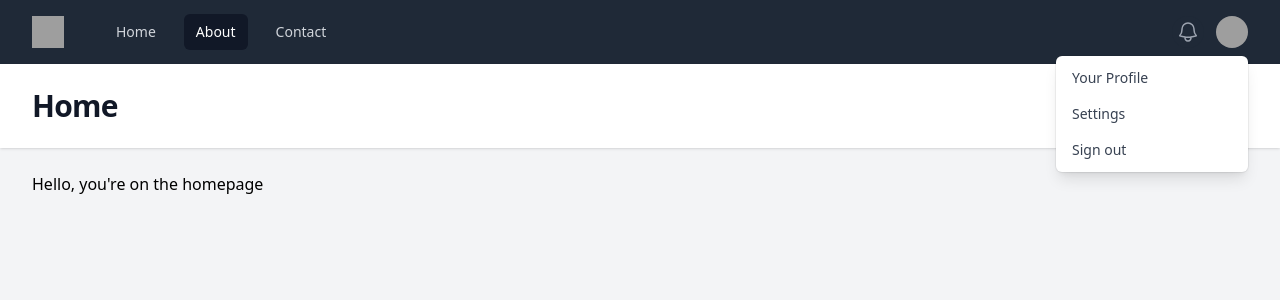
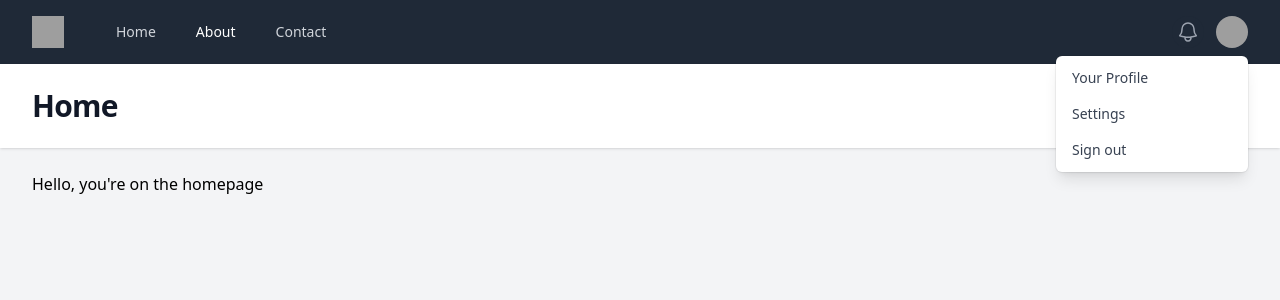
Before and after one commit to BagusRezky/Php-laracast, a PHP site: page /index.php in a window 1280 px wide. Shown: the top 300 px of the page. Run offline with PHP 8.4, Linux system fonts and the light colour scheme; some libraries are stand-ins or nearby versions; grey boxes are pictures that could not be loaded.

Commit message:
Learn Partials

```diff
--- a/views/partials/nav.php
+++ b/views/partials/nav.php
@@ -9,7 +9,7 @@
             <div class="ml-10 flex items-baseline space-x-4">
               <!-- Current: "bg-gray-900 text-white", Default: "text-gray-300 hover:bg-gray-700 hover:text-white" -->
               <a href="index.php" class="text-gray-300 hover:bg-gray-700 hover:text-white rounded-md px-3 py-2 text-sm font-medium" aria-current="page">Home</a>
-              <a href="about.php" class="bg-gray-900 text-white rounded-md px-3 py-2 text-sm font-medium" aria-current="page">About</a>
+              <a href="about.php" class="text-gray-300 hover:bg-gray-900 text-white rounded-md px-3 py-2 text-sm font-medium" aria-current="page">About</a>
               <a href="contact.php" class="text-gray-300 hover:bg-gray-700 hover:text-white rounded-md px-3 py-2 text-sm font-medium" aria-current="page">Contact</a>
 
             </div>
```
